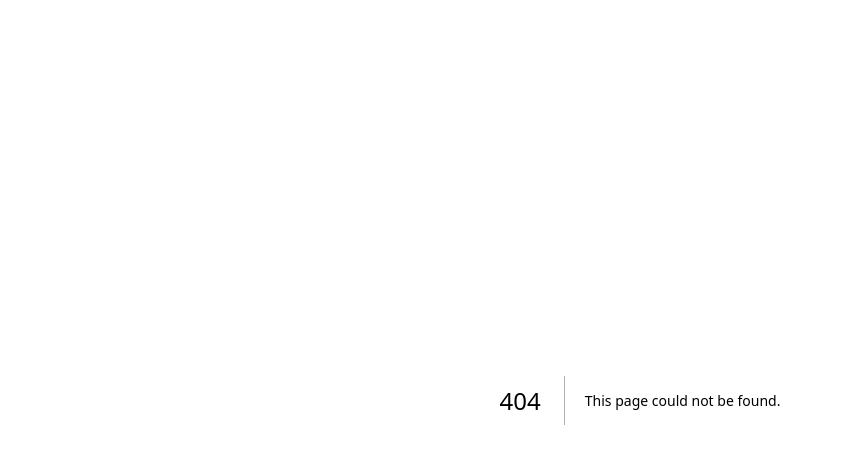
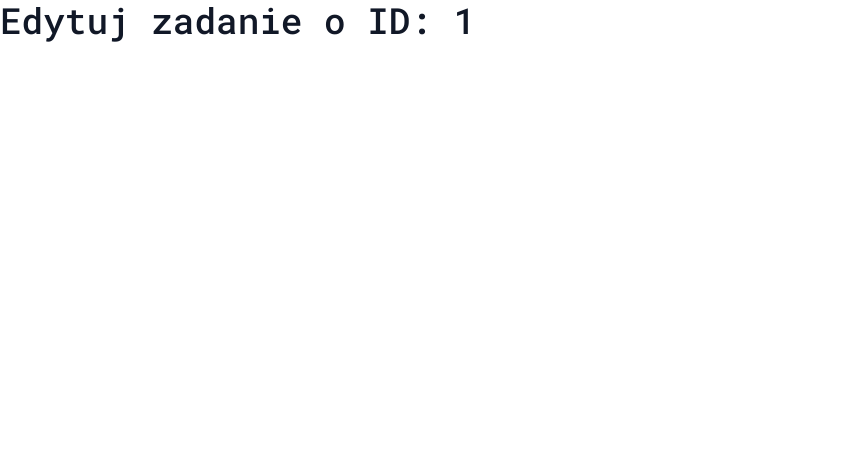
Before and after one commit to ewkaw/next, a Next.js app: page /tasks/1/edit in a window 1280 px wide. Before the commit this address had no page. Shown: the top 464 px of the page, without its empty margins (0-841 px from the left). Built offline with nearby package versions, Linux system fonts and the light colour scheme.

Commit message:
dynamic params in routing

```diff
--- /dev/null
+++ b/app/tasks/[taskId]/edit/page.jsx
@@ -0,0 +1,15 @@
+import { H1 } from "@/app/components/H1";
+
+// W next.js definiujemy dynamiczne parametry nazywajac katalog z wykorzystaniem nawiasow kwadratowych: [taskId] <- bedziemy mieli parametr dynamiczny taskId
+export default function EditTaskPage(props) {
+    // Logi zobaczymy w git bash, a nie w konsoli przegladarkowej -> Next.js ten kawalek kodu wykonuje po stronie serwera
+    console.log(props);
+    // W ten sposob mozemy otrzymac wartosc dynamicznego parametru taskId
+    const taskId = props.params.taskId;
+
+    return (
+        <>
+            <H1>Edytuj zadanie o ID: {taskId}</H1>
+        </>
+    )
+}
```
